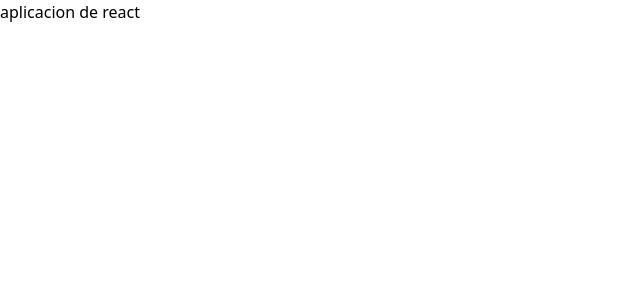
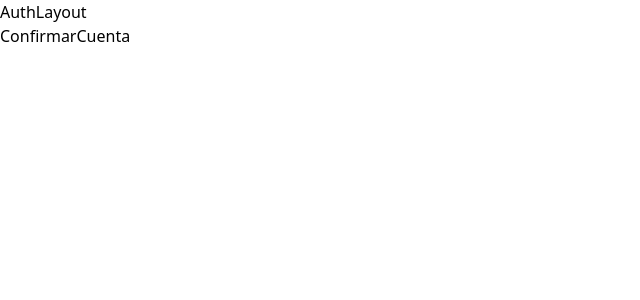
Before and after one commit to renier1989/taskmanager_MERN, a React (Vite) app in the folder frontend/: page /confirma/1 in a window 1280 px wide. Shown: the top 300 px of the page, without its empty margins (0-640 px from the left). Built offline with nearby package versions, Linux system fonts and the light colour scheme.

Commit message:
459. Creando Routing con React Router DOM 6

```diff
--- a/frontend/src/App.tsx
+++ b/frontend/src/App.tsx
@@ -1,10 +1,24 @@
-
+import { BrowserRouter, Route, Routes } from "react-router-dom"
+import AuthLayout from "./layouts/AuthLayout"
+import Login from "./pages/Login"
+import Registrar from "./pages/Registrar"
+import OlvidePassword from "./pages/OlvidePassword"
+import NuevaPassword from "./pages/NuevaPassword"
+import ConfirmarCuenta from "./pages/ConfirmarCuenta"
 function App() {
 
   return (
-    <>
-      <p className="">aplicacion de react </p>
-    </>
+    <BrowserRouter>
+      <Routes>
+        <Route path="/" element={<AuthLayout />}>
+          <Route index element={<Login/>}/>
+          <Route path="registrar" element={<Registrar/>}/>
+          <Route path="olvide-password" element={<OlvidePassword/>}/>
+          <Route path="olvide-password/:token" element={<NuevaPassword/>}/>
+          <Route path="confirma/:id" element={<ConfirmarCuenta/>}/>
+        </Route>
+      </Routes>
+    </BrowserRouter>
   )
 }
 
--- /dev/null
+++ b/frontend/src/layouts/AuthLayout.tsx
@@ -0,0 +1,12 @@
+import { Outlet } from 'react-router-dom'
+
+const AuthLayout = () => {
+  return (
+    <>
+      <div>AuthLayout</div>
+      <Outlet />
+    </>
+  )
+}
+
+export default AuthLayout
--- /dev/null
+++ b/frontend/src/pages/ConfirmarCuenta.tsx
@@ -0,0 +1,7 @@
+const ConfirmarCuenta = () => {
+  return (
+    <div>ConfirmarCuenta</div>
+  )
+}
+
+export default ConfirmarCuenta
--- /dev/null
+++ b/frontend/src/pages/Login.tsx
@@ -0,0 +1,9 @@
+
+
+const Login = () => {
+  return (
+    <div>Login</div>
+  )
+}
+
+export default Login
--- /dev/null
+++ b/frontend/src/pages/NuevaPassword.tsx
@@ -0,0 +1,7 @@
+const NuevaPassword = () => {
+  return (
+    <div>NuevaPassword</div>
+  )
+}
+
+export default NuevaPassword
--- /dev/null
+++ b/frontend/src/pages/OlvidePassword.tsx
@@ -0,0 +1,9 @@
+
+
+const OlvidePassword = () => {
+    return (
+        <div>OlvidePassword</div>
+    )
+}
+
+export default OlvidePassword
--- /dev/null
+++ b/frontend/src/pages/Registrar.tsx
@@ -0,0 +1,7 @@
+const Registrar = () => {
+  return (
+    <div>Registrar</div>
+  )
+}
+
+export default Registrar
```
